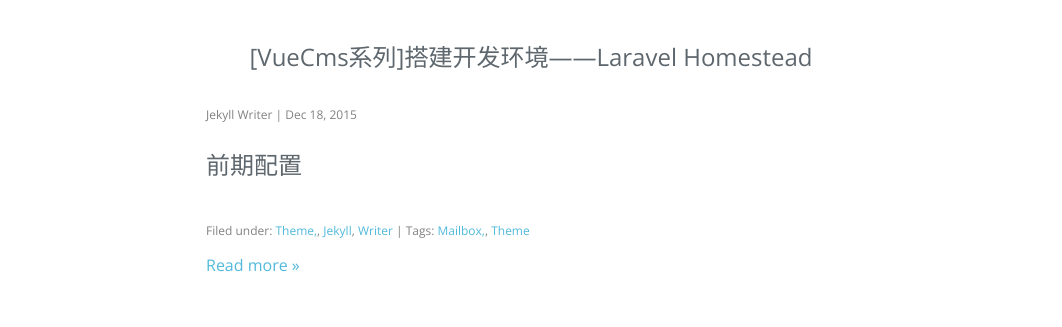
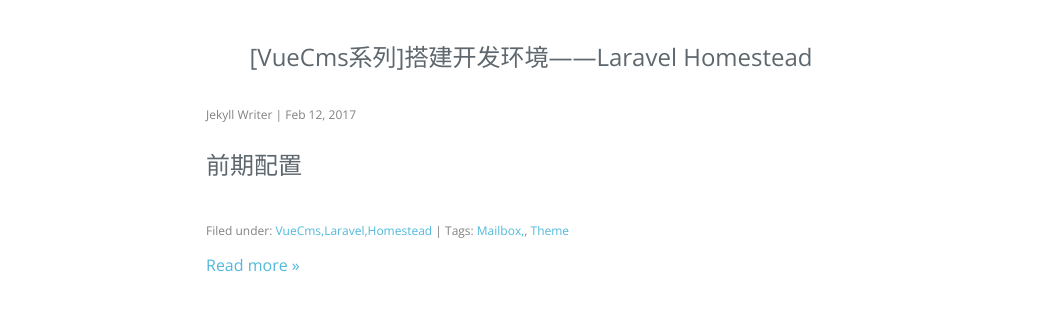
Before and after one commit to kapeter/kapeter.github.io, a Jekyll site: the page built from index.html, in a window 1280 px wide and 1235 px high. Shown: the part 176-503 px from the top of the window, without its empty margins (109-1171 px from the left). Built offline with Jekyll 4.4.1, drawn with Linux system fonts in a browser that asks for light colours; nearby versions of some CDN libraries; the list of posts is cut into pages by our own code.

Commit message:
Update [VueCms系列]搭建开发环境——Laravel Homestead

```diff
--- a/_posts/2017-02-12-laravel-homestead.md
+++ b/_posts/2017-02-12-laravel-homestead.md
@@ -1,8 +1,8 @@
 ---
 layout: post
 title: '[VueCms系列]搭建开发环境——Laravel Homestead'
-date: '2015-12-18 21:45:10 +0800'
+date: '2017-02-12 19:24:10 +0800'
 tags: 'Mailbox, Theme'
-categories: 'Theme, Jekyll Writer'
+categories: 'VueCms,Laravel,Homestead'
 ---
 ## 前期配置
```
